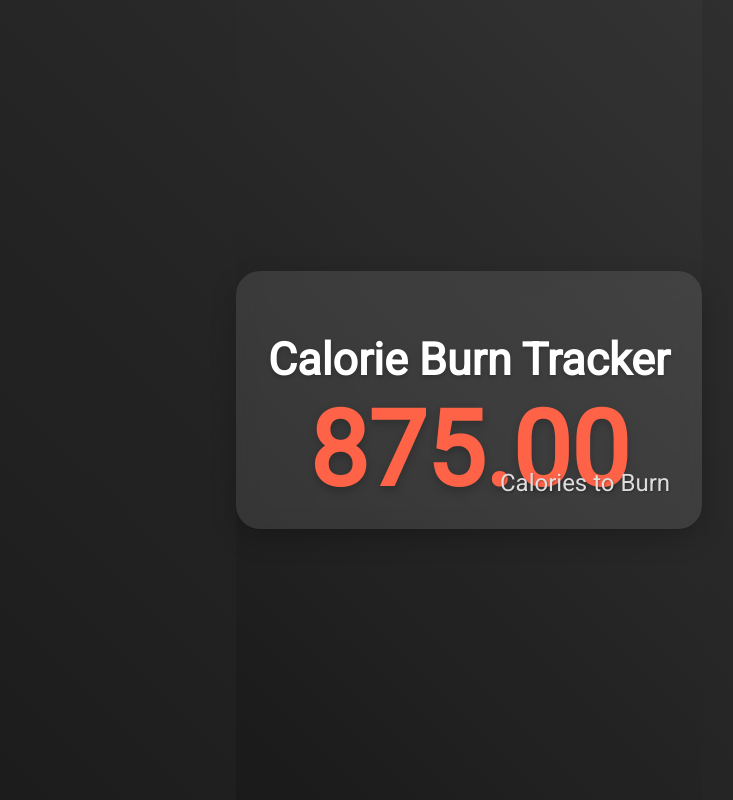
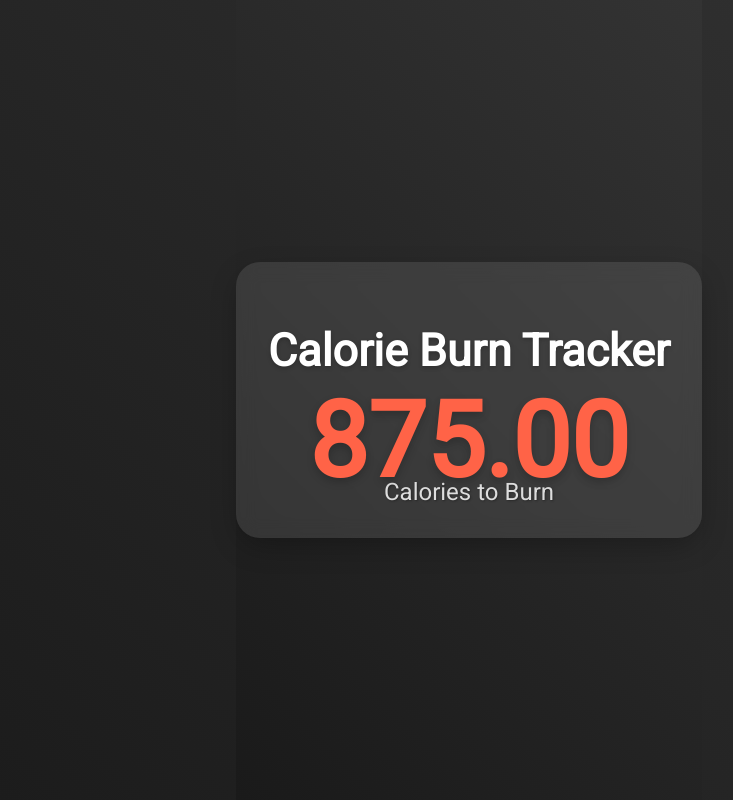
Before and after one commit to luismmolina/1000calories, a plain HTML site: page index.html in a window 1280 px wide. Shown: the whole page, without its empty margins (171-904 px from the left). Drawn offline with Linux system fonts and the light colour scheme.

Commit message:
centered small text

```diff
--- a/styles.css
+++ b/styles.css
@@ -16,41 +16,48 @@ body, html {
     max-width: 500px;
     background: rgba(255, 255, 255, 0.1);
     padding: 2em;
-    border-radius: 24px;  /* Larger border radius */
-    box-shadow: 0px 10px 30px -5px rgba(0, 0, 0, 0.3);  /* Softer, deeper shadow */
+    border-radius: 24px;
+    box-shadow: 0px 10px 30px -5px rgba(0, 0, 0, 0.3);
     text-align: center;
-    backdrop-filter: blur(10px); /* For frosted glass effect */
+    backdrop-filter: blur(10px); /* Frosted glass effect */
 }
 
 /* Title */
 h1 {
-    font-size: 2.8em;  /* Slightly larger */
+    font-size: 2.8em;
     margin-bottom: 0.4em;
     color: #fff;
-    text-shadow: 0px 2px 4px rgba(0, 0, 0, 0.2);  /* Soft text shadow for depth */
+    text-shadow: 0px 2px 4px rgba(0, 0, 0, 0.2);
 }
 
 /* Calorie information */
 .calorie-display {
     position: relative;
+    display: flex;
+    justify-content: center;
+    align-items: center;
+}
+
+.calorie-info {
+    text-align: center;
 }
 
 #calories {
-    font-size: 6.5em;  /* A tad larger for emphasis */
-    font-weight: 900;  /* Heavier weight */
-    color: #FF6347; /* Slightly different shade of orange */
+    font-size: 6.5em;
+    font-weight: 900;
+    color: #FF6347;
     line-height: 0.9;
-    text-shadow: 0px 4px 8px rgba(0, 0, 0, 0.2);  /* More pronounced shadow */
-    animation: popIn 0.5s ease 0.5s forwards; /* New Animation */
+    text-shadow: 0px 4px 8px rgba(0, 0, 0, 0.2);
+    margin-bottom: -10px; /* Pull the text up slightly */
+    animation: popIn 0.5s ease 0.5s forwards;
 }
 
 .calories-text {
-    position: absolute;
-    bottom: 0;
-    right: 0;
-    font-size: 1.5em;  /* Slightly larger */
+    font-size: 1.5em;
     color: #ddd;
-    text-shadow: 1px 1px 2px rgba(0, 0, 0, 0.3);  /* Slightly darker shadow */
+    text-align: center;
+    text-shadow: 1px 1px 2px rgba(0, 0, 0, 0.3);
+    width: 100%; /* Ensures that the text is centered */
 }
 
 /* New Animation */
@@ -62,6 +69,6 @@ h1 {
 /* Mobile Responsiveness */
 @media only screen and (max-width: 600px) {
     h1 { font-size: 2.5em; }
-    #calories { font-size: 5.5em; }  /* Slightly larger */
-    .calories-text { font-size: 1.3em; }  /* Slightly larger */
+    #calories { font-size: 5.5em; }
+    .calories-text { font-size: 1.3em; }
 }
```
